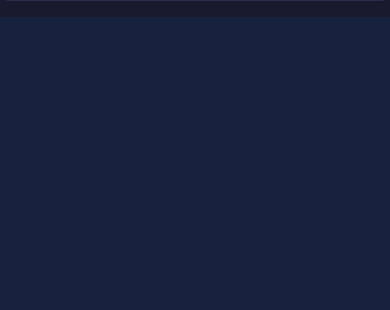
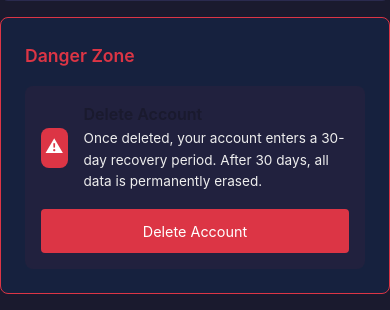
Before and after one commit to Paul-Sabin/rave-tracker, a Python web app: template ra-tracker/ra_tracker/web/templates/settings.html in a window 390 px wide. Shown: the part 2013-2323 px from the top of the page. Before the commit the page ends 2030 px from the top, so only its background shows below. Run offline with Jinja, Linux system fonts and the light colour scheme; the template is opened without the code that fills it, so the values that code supplies are empty.

Commit message:
feat(08-03): add Danger Zone to settings page
- Add Danger Zone section at bottom of settings page
- Add Delete Account button with password confirmation modal
- Add danger zone styles (red border, warning icon, red button)
- Add mobile responsive layout for danger zone
- Add showDeleteModal/closeDeleteModal JavaScript functions

```diff
--- a/ra-tracker/ra_tracker/web/templates/settings.html
+++ b/ra-tracker/ra_tracker/web/templates/settings.html
@@ -231,6 +231,51 @@
         <span class="card-title">Database</span>
     </div>
     <p class="text-muted">Database path: <code>{{ config.database.path }}</code></p>
+</div>
+
+<!-- Danger Zone -->
+<div class="card danger-zone">
+    <div class="card-header">
+        <span class="card-title text-danger">Danger Zone</span>
+    </div>
+    <div class="danger-action">
+        <div class="danger-info">
+            <span class="danger-icon">&#x26A0;</span>
+            <div class="danger-details">
+                <span class="danger-title">Delete Account</span>
+                <span class="danger-desc text-muted">
+                    Once deleted, your account enters a 30-day recovery period.
+                    After 30 days, all data is permanently erased.
+                </span>
+            </div>
+        </div>
+        <button type="button" class="btn btn-danger" onclick="showDeleteModal()">
+            Delete Account
+        </button>
+    </div>
+</div>
+
+<!-- Delete Account Modal -->
+<div id="delete-account-modal" class="modal" style="display: none;">
+    <div class="modal-content delete-modal">
+        <h3 class="text-danger">Delete Account</h3>
+        <p>This will delete your account and all associated data.</p>
+        <p>You have 30 days to recover your account by logging in again.</p>
+        <form action="/settings/delete-account" method="post">
+            <input type="hidden" name="csrf_token" value="{{ csrf_token }}">
+            <div class="form-group">
+                <label for="delete-password">Enter your password to confirm:</label>
+                <input type="password" id="delete-password" name="password" class="form-control" required>
+            </div>
+            {% if error %}
+            <p class="text-danger">{{ error }}</p>
+            {% endif %}
+            <div class="modal-actions">
+                <button type="button" class="btn btn-secondary" onclick="closeDeleteModal()">Cancel</button>
+                <button type="submit" class="btn btn-danger">Delete My Account</button>
+            </div>
+        </form>
+    </div>
 </div>
 {% endblock %}
 
@@ -466,6 +511,86 @@ input:checked + .toggle-slider:before {
     background: var(--border);
 }
 
+/* Danger Zone styles */
+.danger-zone {
+    border-color: #dc3545;
+}
+
+.danger-zone .card-header {
+    border-bottom-color: #dc3545;
+}
+
+.text-danger {
+    color: #dc3545 !important;
+}
+
+.danger-action {
+    display: flex;
+    justify-content: space-between;
+    align-items: center;
+    padding: 1rem;
+    background: rgba(220, 53, 69, 0.05);
+    border-radius: 8px;
+}
+
+.danger-info {
+    display: flex;
+    align-items: center;
+    gap: 1rem;
+}
+
+.danger-icon {
+    width: 40px;
+    height: 40px;
+    border-radius: 8px;
+    background: #dc3545;
+    color: white;
+    display: flex;
+    align-items: center;
+    justify-content: center;
+    font-size: 18px;
+}
+
+.danger-details {
+    display: flex;
+    flex-direction: column;
+}
+
+.danger-title {
+    font-weight: 600;
+    color: #1a1a2e;
+}
+
+.danger-desc {
+    font-size: 0.85rem;
+    max-width: 400px;
+}
+
+.btn-danger {
+    background: #dc3545;
+    color: white;
+    border: none;
+}
+
+.btn-danger:hover {
+    background: #c82333;
+}
+
+.delete-modal {
+    max-width: 450px;
+}
+
+.delete-modal h3 {
+    margin-bottom: 1rem;
+}
+
+.modal-actions {
+    display: flex;
+    gap: 0.5rem;
+    justify-content: flex-end;
+    margin-top: 1rem;
+}
+
 /* Mobile adjustments */
 @media (max-width: 640px) {
     .notification-channel {
@@ -490,6 +615,21 @@ input:checked + .toggle-slider:before {
         gap: 1rem;
     }
     .security-option .btn {
+        width: 100%;
+    }
+
+    .danger-action {
+        flex-direction: column;
+        align-items: flex-start;
+        gap: 1rem;
+    }
+    .danger-action .btn {
+        width: 100%;
+    }
+    .modal-actions {
+        flex-direction: column-reverse;
+    }
+    .modal-actions .btn {
         width: 100%;
     }
 }
@@ -639,5 +779,21 @@ document.getElementById('link-telegram-modal')?.addEventListener('click', (e) =>
         closeLinkModal();
     }
 });
+
+// Delete Account Modal
+function showDeleteModal() {
+    document.getElementById('delete-account-modal').style.display = 'flex';
+}
+
+function closeDeleteModal() {
+    document.getElementById('delete-account-modal').style.display = 'none';
+    document.getElementById('delete-password').value = '';
+}
+
+document.getElementById('delete-account-modal')?.addEventListener('click', (e) => {
+    if (e.target.id === 'delete-account-modal') {
+        closeDeleteModal();
+    }
+});
 </script>
 {% endblock %}
```
